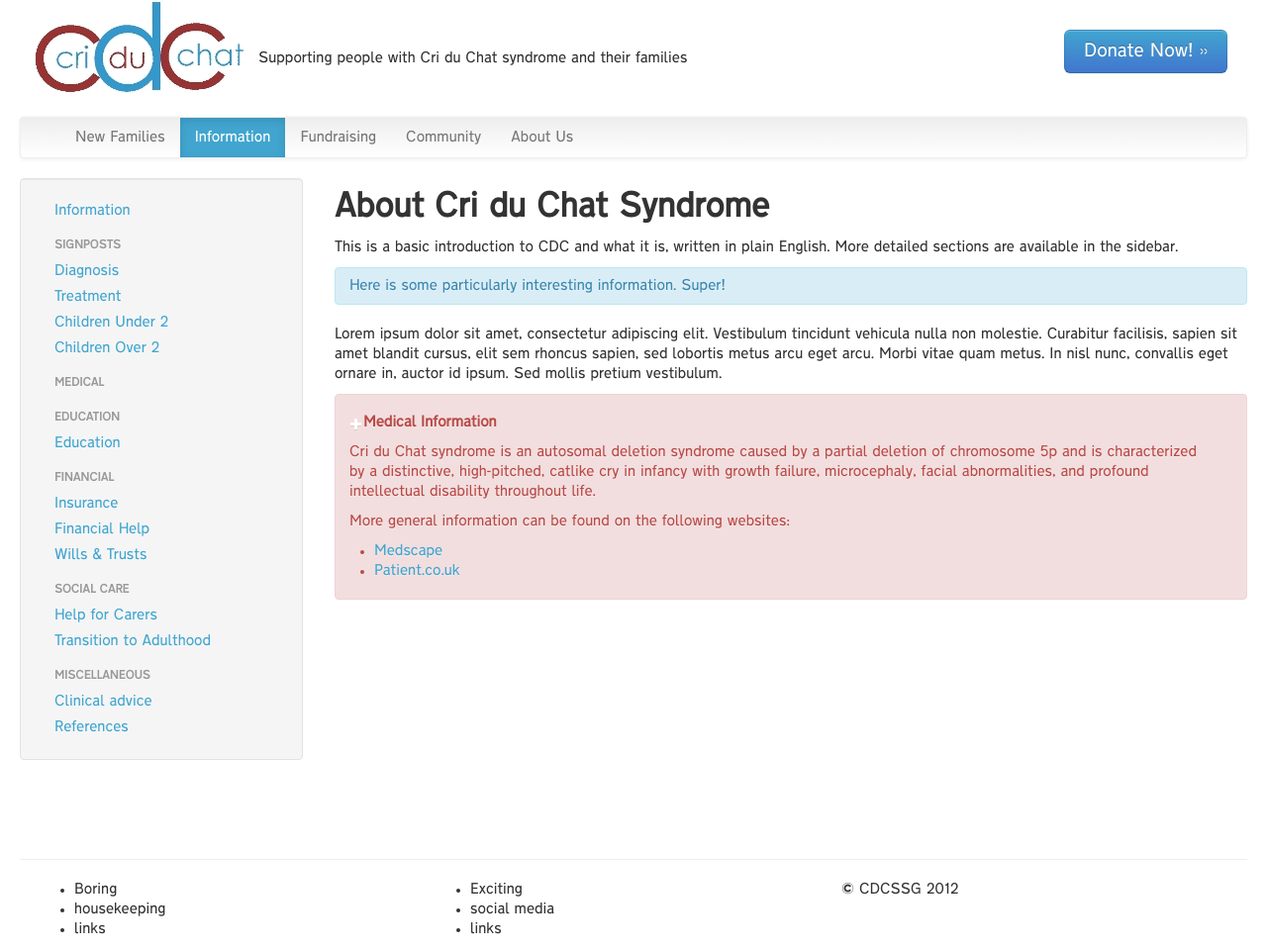
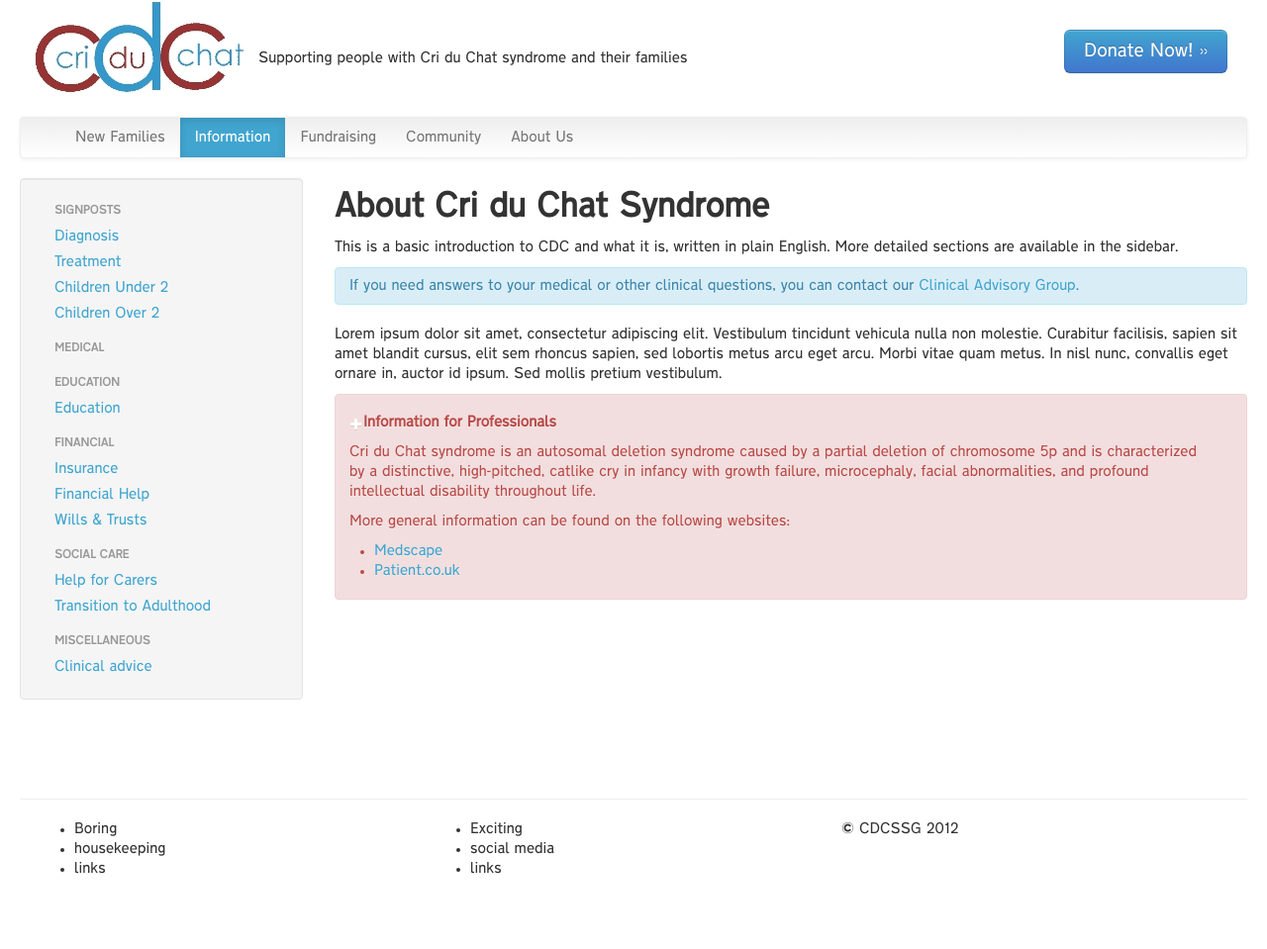
Before and after one commit to lucyjanetetlow/cdcssg.github.io, a Jekyll site: the page built from information/index.html, in a window 1280 px wide. Shown: the whole page at 99% size. Built offline with Jekyll 4.4.1, drawn with Linux system fonts in a browser that asks for light colours; after the commit the page ends 900 px from its top, so only the background shows below that.

Commit message:
Update top information page

```diff
--- a/_layouts/information.html
+++ b/_layouts/information.html
@@ -6,9 +6,6 @@ layout: default
   <div class="span3">
     <div class="well sidebar-nav">
       <ul class="nav nav-list">
-        <li{% if page.url == "/information/index.html" %} class="active"{% endif %}>
-          <a href="/information/index.html">Information</a>
-        </li>
         <li class='nav-header'>Signposts</li>
         <li{% if page.url == "/information/signposts/diagnosis.html" %} class="active"{% endif %}>
           <a href="/information/signposts/diagnosis.html">Diagnosis</a>
@@ -48,9 +45,6 @@ layout: default
         <li{% if page.url == "/information/cag.html" %} class="active"{% endif %}>
           <a href="/information/cag.html">Clinical advice</a>
         </li>
-        <li{% if page.url == "/information/references.html" %} class="active"{% endif %}>
-          <a href="/information/references.html">References</a>
-        </li>
       </ul>
     </div><!--/.well -->
   </div><!--/span-->
--- a/information/index.html
+++ b/information/index.html
@@ -10,7 +10,8 @@ group: information
 </p>
 
 <div class='alert alert-info'>
-  Here is some particularly interesting information. Super!
+  If you need answers to your medical or other clinical questions, you can contact our
+  <a href='/information/cag.html'>Clinical Advisory Group</a>.
 </div>
 
 <p>
@@ -18,7 +19,7 @@ group: information
 </p>
 
 <div class='alert alert-error'>
-  <h5><i class='icon-plus icon-white'></i>Medical Information</h5>
+  <h5><i class='icon-plus icon-white'></i>Information for Professionals</h5>
   <p>
     Cri du Chat syndrome is an autosomal deletion syndrome caused by a partial deletion of chromosome 5p and is characterized by a distinctive, high-pitched, catlike cry in infancy with growth failure, microcephaly, facial abnormalities, and profound intellectual disability throughout life.
   </p>
```
Also changed, not shown: information/references.md (deleted, +0 -7 lines).
